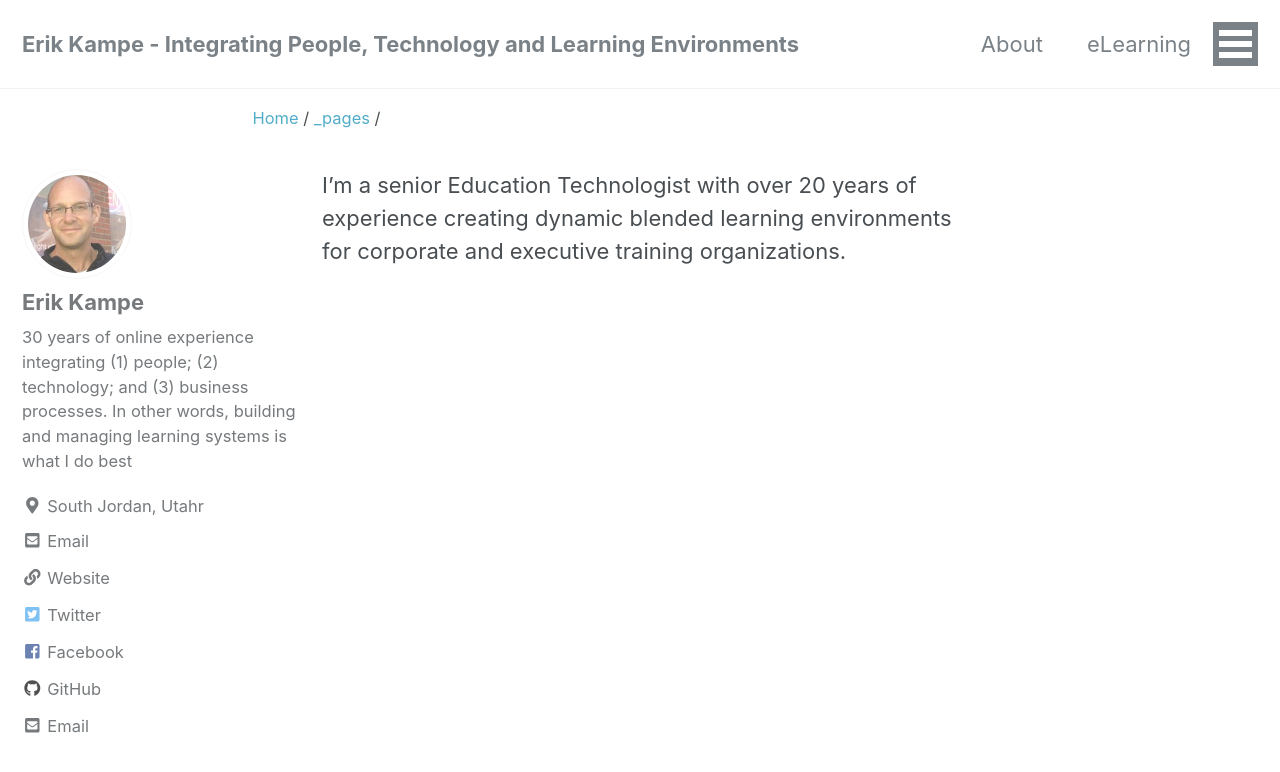
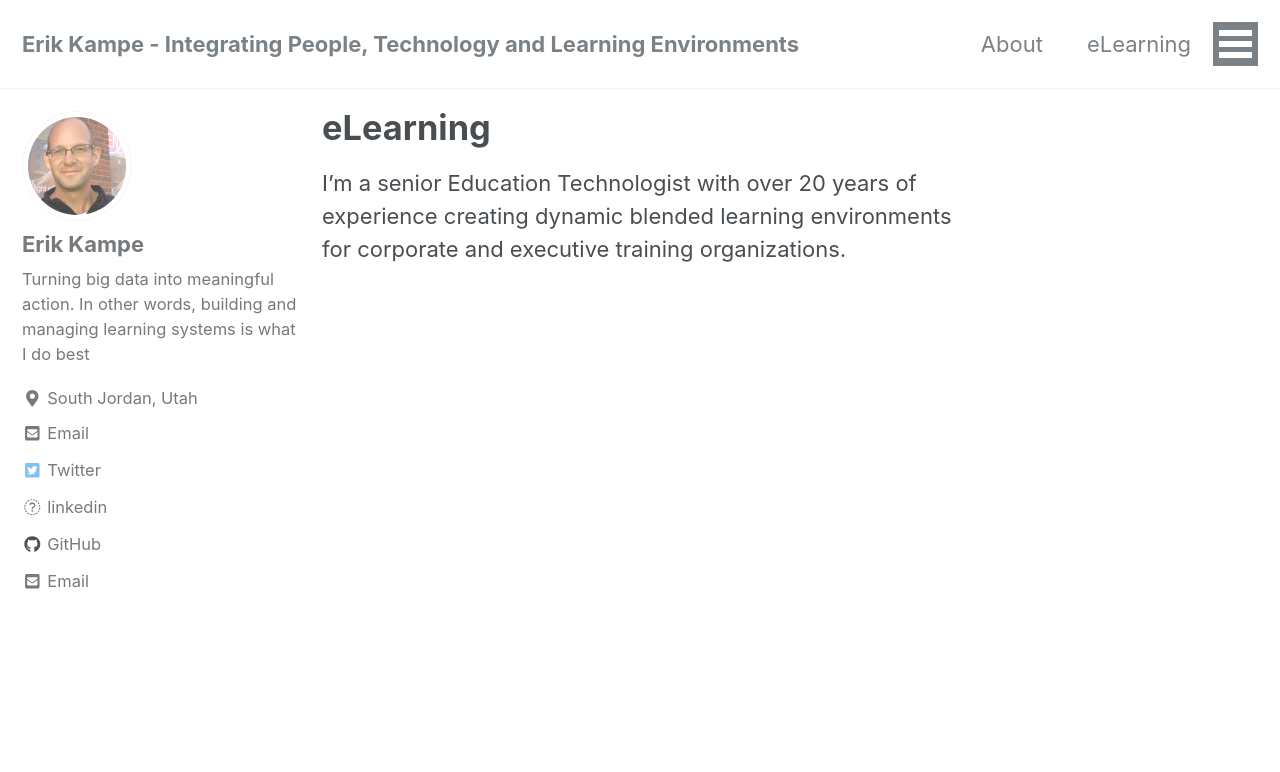
Before and after one commit to kampester/kampester.github.io, a Jekyll site: the page built from _pages/elearning.md, in a window 1280 px wide and 900 px high. Shown: the top 772 px of the window. Built offline with Jekyll 4.4.1, drawn with Linux system fonts in a browser that asks for light colours; nearby versions of some CDN libraries.

Commit message:
UDPATE pages all broken - repair bug

```diff
--- a/_config.yml
+++ b/_config.yml
@@ -21,10 +21,10 @@
 name                     : "Erik Kampe"
 description              : "Coder >> Analyst>> Data Scientist>> Designer>>  Generative Learning Advocate."
 url                      : https://kampester.github.io # the base hostname & protocol for your site e.g. "https://mmistakes.github.io"
-baseurl                  : / # the subpath of your site, e.g. "/blog"
-repository               : kampester/career # GitHub username/repo-name e.g. "mmistakes/minimal-mistakes"
+baseurl                  : # the subpath of your site, e.g. "/blog"
+repository               : #kampester/career # GitHub username/repo-name e.g. "mmistakes/minimal-mistakes"
 teaser                   : # path of fallback teaser image, e.g. "/assets/images/500x300.png"
-breadcrumbs              : true # true, false (default)
+breadcrumbs              : #true # true, false (default)
 words_per_minute         : 200
 comments:
   provider               : # false (default), "disqus", "discourse", "facebook", "google-plus", "staticman", "staticman_v2" "custom"
@@ -103,8 +103,8 @@
 author:
   name             : "Erik Kampe"
   avatar           : /assets/images/erik_clean_160x160.jpg  # path of avatar image, e.g. "/assets/images/bio-photo.jpg"
-  bio              : "30 years of online experience integrating (1) people; (2) technology; and (3) business processes. In other words, building and managing learning systems is what I do best"
-  location         : "South Jordan, Utahr"
+  bio              : "Turning big data into meaningful action. In other words, building and managing learning systems is what I do best"
+  location         : "South Jordan, Utah"
   email            : "erikkampe@gmail.com"
   links:
     - label: "Email"
@@ -112,12 +112,12 @@
       url: mailto:erikkampe@gmail.com"
     - label: "Website"
       icon: "fas fa-fw fa-link"
-      url: "https://traderstouch.com"
+     # url: "https://traderstouch.com"
     - label: "Twitter"
       icon: "fab fa-fw fa-twitter-square"
       url: "https://twitter.com/kampester67"
-    - label: "Facebook"
-      icon: "fab fa-fw fa-facebook-square"
+    - label: "linkedin"
+      icon: "fab fa-fw fa-linkedin-square"
       url: "https://www.linkedin.com/in/kampester/"
     - label: "GitHub"
       icon: "fab fa-fw fa-github"
@@ -286,6 +286,7 @@
       comments: # true
       share: true
       related: true
+
   # _pages
   - scope:
       path: ""
--- a/_data/navigation.yml
+++ b/_data/navigation.yml
@@ -1,7 +1,7 @@
 # main links
 main:
   - title: "About"
-    url: /about/
+    url: https://kampester.github.io/about/
   - title: "eLearning"
     url: /eLearning/
   - title: "Digital Marketing"
```
Also changed, not shown: _pages/about.md (+0 -2 lines), _pages/elearning.md (+1 -2 lines).
